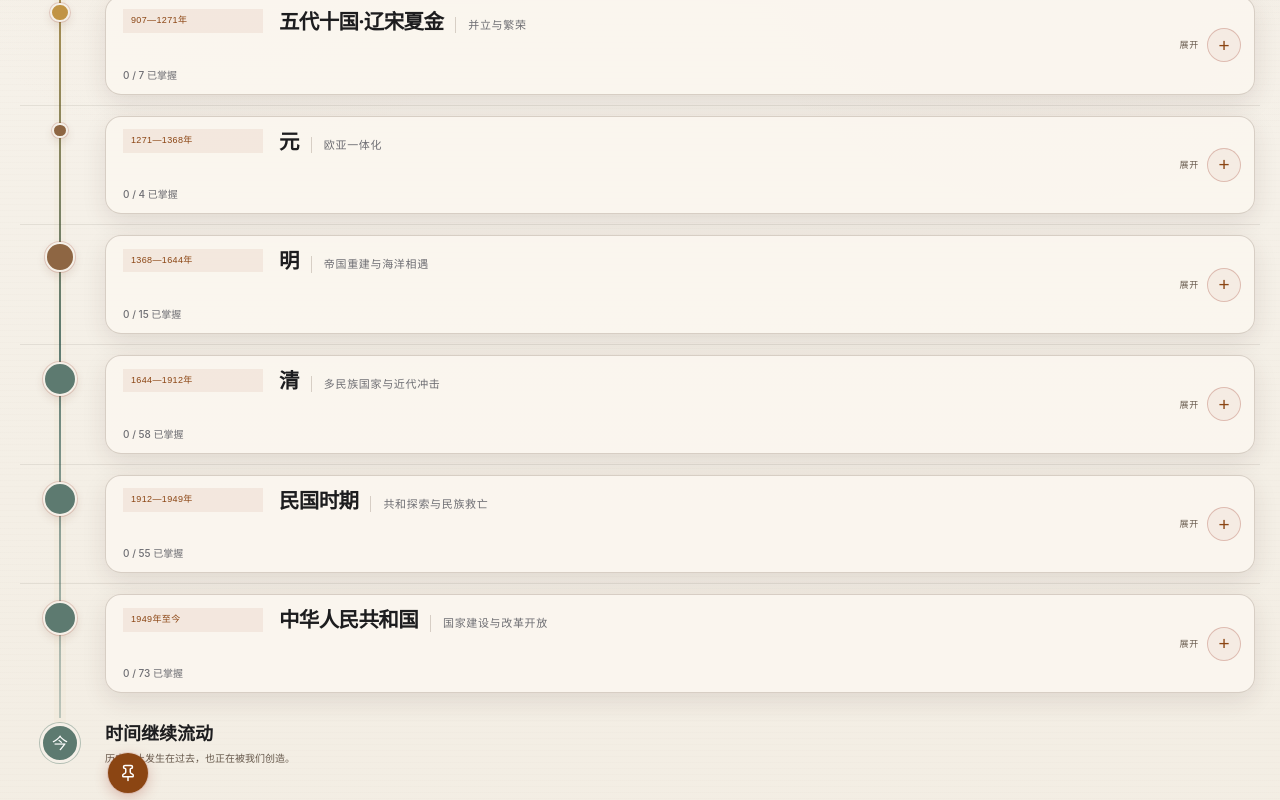
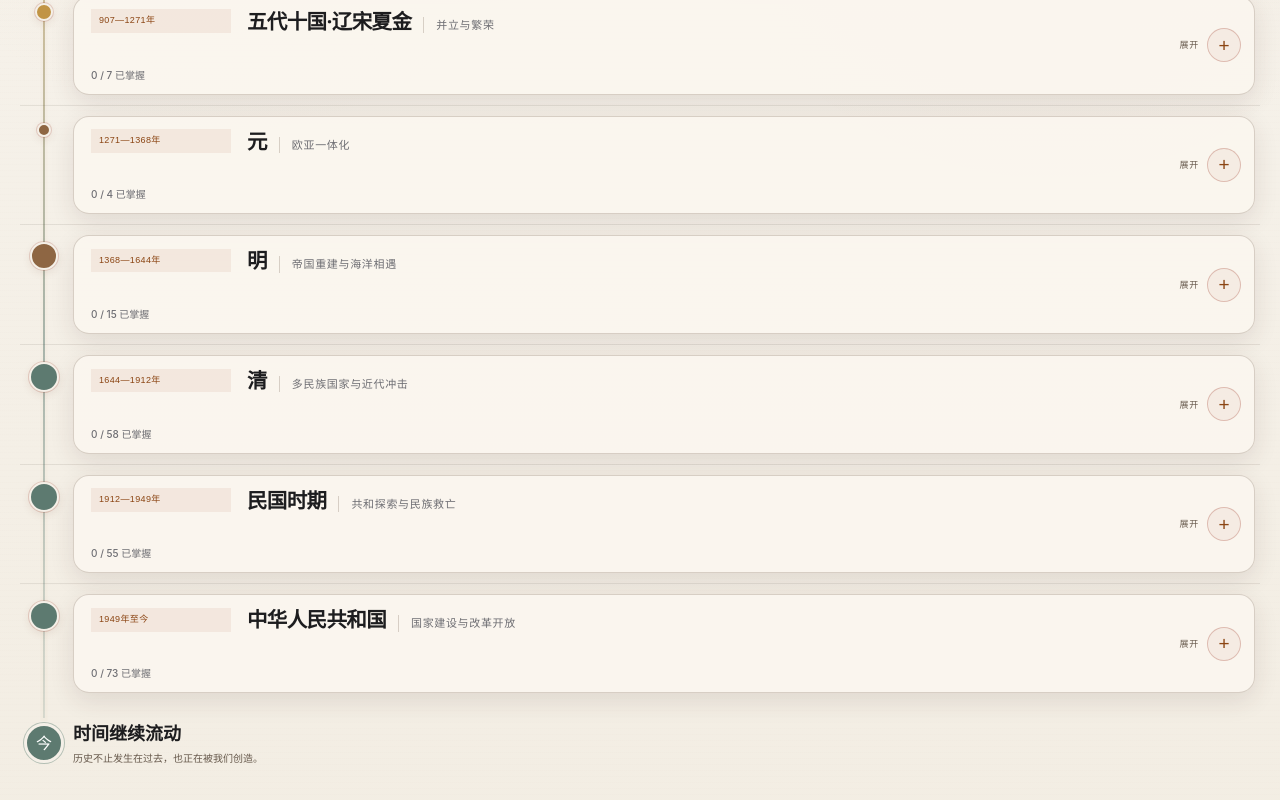
Before and after one commit to cjhleeds-cmd/sjz, a Next.js app: page /timeline in a window 1280 px wide. Shown: the part 1120-1920 px from the top of the page. Built offline with nearby package versions, Linux system fonts and the light colour scheme.

Commit message:
竖线1px圆点max30px左移给卡片更多空间,置顶按钮用🔝符号滚动3屏后fixed显示

```diff
--- a/app/page.tsx
+++ b/app/page.tsx
@@ -379,7 +379,12 @@ function TimelineView({ masteredIds, wrongIds, expandedDynastyIds, toggleDynasty
   }, [masteredIds]);
 
   useEffect(() => {
-    setShowBackToTop(true);
+    function handleScroll() {
+      setShowBackToTop(window.scrollY > window.innerHeight * 3);
+    }
+    window.addEventListener("scroll", handleScroll, { passive: true });
+    handleScroll();
+    return () => window.removeEventListener("scroll", handleScroll);
   }, []);
 
   function scrollToTop() {
@@ -441,8 +446,8 @@ function TimelineView({ masteredIds, wrongIds, expandedDynastyIds, toggleDynasty
                 <span
                   className="era-dot"
                   style={{
-                    width: `${Math.min(34, 10 + allDynastyEvents.length * 1.3)}px`,
-                    height: `${Math.min(34, 10 + allDynastyEvents.length * 1.3)}px`,
+                    width: `${Math.min(30, 10 + allDynastyEvents.length * 1.2)}px`,
+                    height: `${Math.min(30, 10 + allDynastyEvents.length * 1.2)}px`,
                   }}
                 />
                 <i />
@@ -516,7 +521,7 @@ function TimelineView({ masteredIds, wrongIds, expandedDynastyIds, toggleDynasty
 
       {showBackToTop && (
         <button type="button" className="back-to-top" onClick={scrollToTop} aria-label="返回顶部">
-          <svg viewBox="0 0 24 24" width="18" height="18" fill="none" stroke="currentColor" strokeWidth="2" strokeLinecap="round" strokeLinejoin="round"><path d="M12 17v5"/><path d="M9 10.76a2 2 0 0 1-1.11 1.79l-1.78.9A2 2 0 0 0 5 15.24V16a1 1 0 0 0 1 1h12a1 1 0 0 0 1-1v-.76a2 2 0 0 0-1.11-1.79l-1.78-.9A2 2 0 0 1 15 10.76V7a1 1 0 0 1 1-1 2 2 0 0 0 0-4H8a2 2 0 0 0 0 4 1 1 0 0 1 1 1z"/></svg>
+          <span className="back-to-top-icon">🔝</span>
         </button>
       )}
     </section>
```
Also changed, not shown: app/globals.css.
